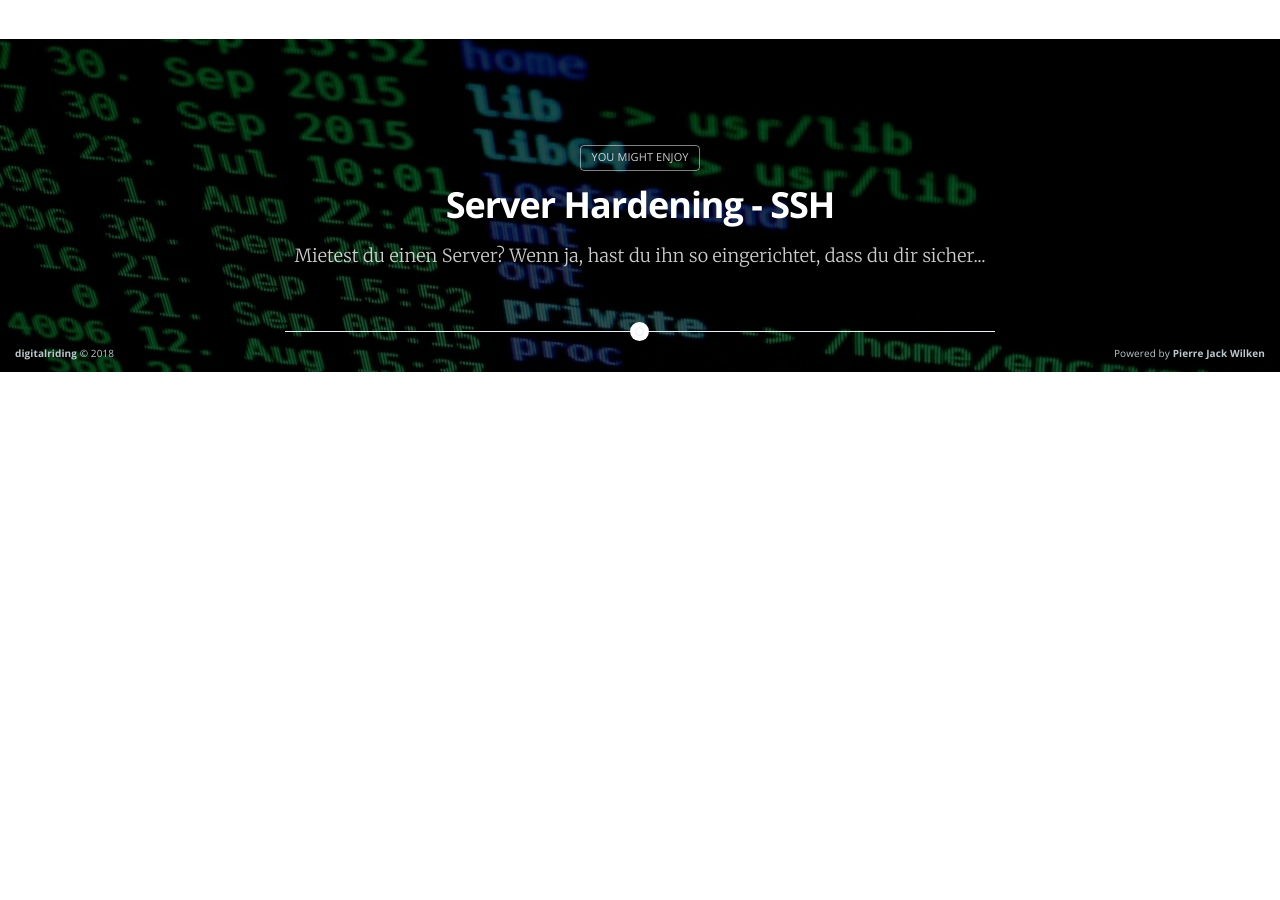
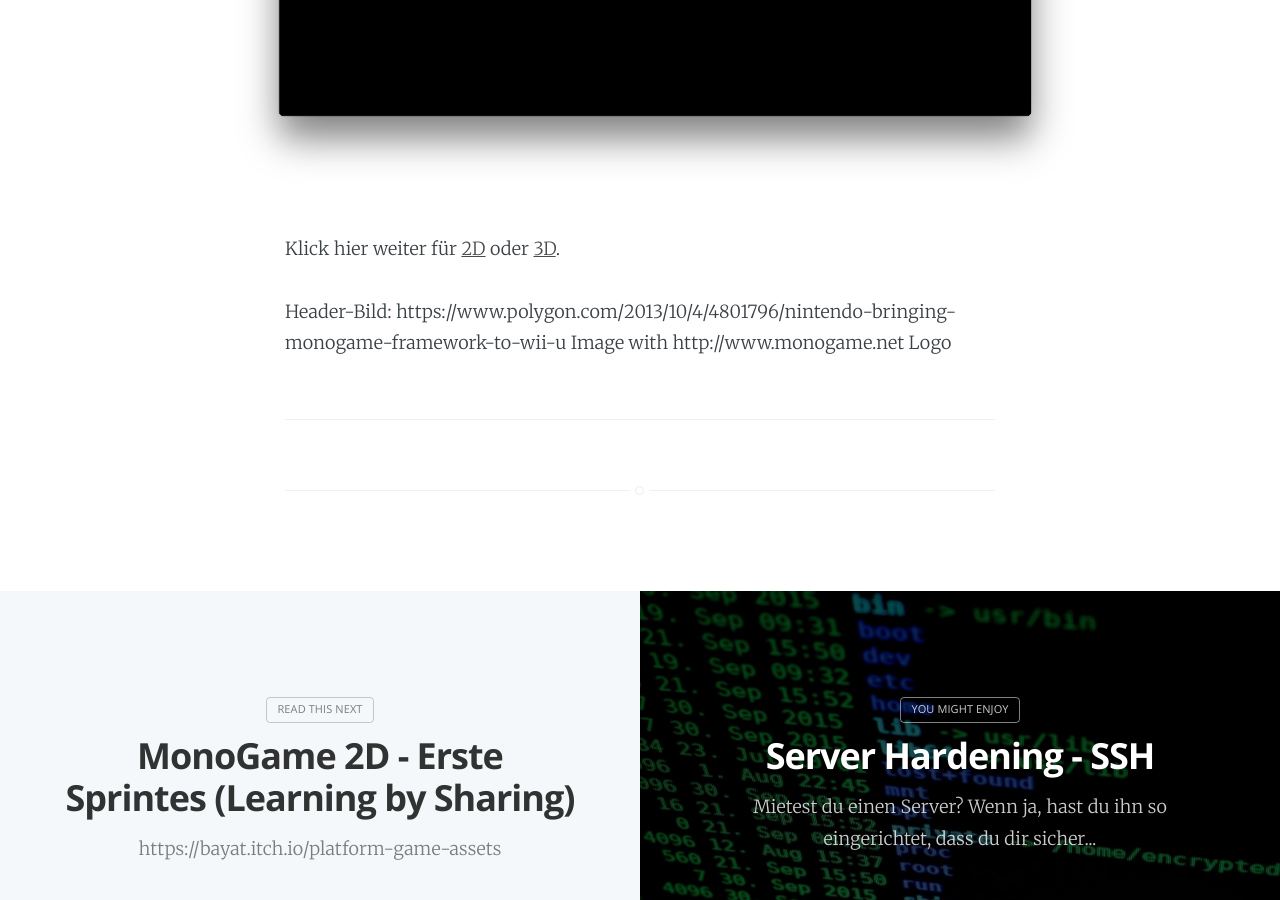
Before and after one commit to pwilken/digitalridingwebpage, a Jekyll site: the page built from _posts/2018-12-22-Einstieg-in-MonoGame.markdown, in a window 1280 px wide and 900 px high, scrolled down 7072 px. Built offline with Jekyll 4.4.1, drawn with Linux system fonts in a browser that asks for light colours; nearby versions of some CDN libraries; before the commit the page ends 7444 px from its top, so only the background shows below that.

Commit message:
- added cover - renamed sergej folder - created first sprites article

```diff
--- a/_posts/2018-12-22-Einstieg-in-MonoGame.markdown
+++ b/_posts/2018-12-22-Einstieg-in-MonoGame.markdown
@@ -3,7 +3,7 @@
 title: Einstieg in MonoGame (Learning by Sharing)
 lang: de
 description: Entwicklung eines Spiels mit MonoGame
-cover:
+cover: assets/images/screenshots/monogame/head01.png
 tags: [MonoGame, GameDev, Learning by Sharing]
 author: Sergej G.
 categories: Sergej G.
@@ -76,3 +76,5 @@
 11. Abschließend kann das Projekt durch den Play-Button gestartet werden ![Bild](/assets/images/screenshots/monogame/06.png "Game Window")
 
 Klick hier weiter für [2D](digitalriding.de) oder [3D](digitalriding.de).
+
+Header-Bild: https://www.polygon.com/2013/10/4/4801796/nintendo-bringing-monogame-framework-to-wii-u Image with http://www.monogame.net Logo
--- /dev/null
+++ b/_posts/2018-12-24-Erste-Sprites.markdown
@@ -0,0 +1,14 @@
+---
+layout: post
+title: MonoGame 2D - Erste Sprintes (Learning by Sharing)
+lang: de
+description:
+cover:
+tags: []
+author: Sergej G.
+categories: Sergej G.
+subclass: 'post tag-fiction'
+navigation: true
+---
+
+https://bayat.itch.io/platform-game-assets
```
Also changed, not shown: 1 other file.
